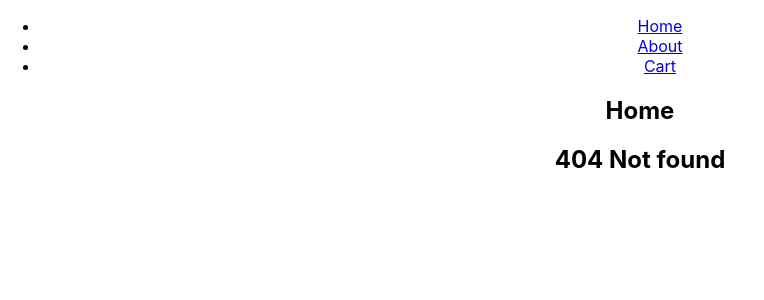
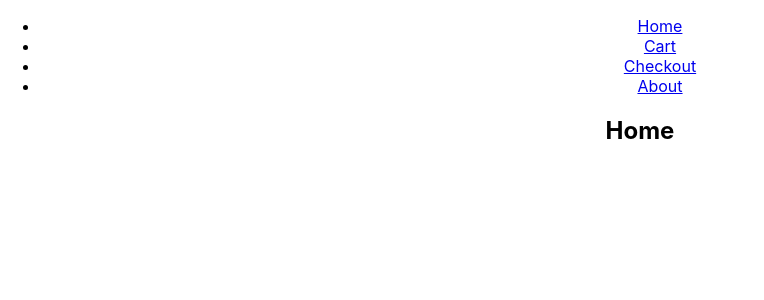
Before and after one commit to geomircean/init-funnel-track, a React (Create React App) app: page / in a window 1280 px wide. Before the commit this address had no page. Shown: the top 300 px of the page, without its empty margins (0-764 px from the left). Built offline with nearby package versions, Linux system fonts and the light colour scheme.

Commit message:
Fix routing and add g000 script

```diff
--- a/public/index.html
+++ b/public/index.html
@@ -36,5 +36,19 @@
       To begin the development, run `npm start` or `yarn start`.
       To create a production bundle, use `npm run build` or `yarn build`.
     -->
+
+    <script>
+      (function(d, s, u, a) {
+        a = d.createElement(s);
+        a.async = 1;
+        a.src = u;
+        d.body.appendChild(a);
+
+        a.onload = function() {
+          a.parentNode.removeChild(a);
+        };
+      })(document, 'script', 'https://js.g000.enterprise.ipost.com/static/pref/img/client/e/evozon/WEH/iPost-Web-Tracking-kpnfcnnmeq6eo-V1.js');
+    </script>
+
   </body>
 </html>
--- a/src/App.js
+++ b/src/App.js
@@ -1,27 +1,15 @@
 import React, { Component } from 'react';
 //import logo from './logo.svg';
+import NavMenu from './components/Menu';
 import './App.css';
-import AppRouter from './AppRouter';
+import AppRoutes from './AppRoutes';
 
 class App extends Component {
   render() {
     return (
       <div className="App">
-        {/*<header className="App-header">*/}
-          {/*<img src={logo} className="App-logo" alt="logo" />*/}
-          {/*<p>*/}
-            {/*Edit <code>src/App.js</code> and save to reload.*/}
-          {/*</p>*/}
-          {/*<a*/}
-            {/*className="App-link"*/}
-            {/*href="https://reactjs.org"*/}
-            {/*target="_blank"*/}
-            {/*rel="noopener noreferrer"*/}
-          {/*>*/}
-            {/*Learn React*/}
-          {/*</a>*/}
-        {/*</header>*/}
-        <AppRouter/>
+        <NavMenu/>
+        <AppRoutes/>
       </div>
     );
   }
--- a/src/AppRouter.js
+++ /dev/null
@@ -1,41 +0,0 @@
-import React from "react";
-import { BrowserRouter as Router, Route, Link } from "react-router-dom";
-import {
-  Home,
-  About,
-  ThankYou,
-  Cart,
-  NoMatch
-} from "./pages";
-
-const AppRouter = () => {
-  console.log(process.env);
-  return (
-    <Router basename={process.env.PUBLIC_URL} >
-      <div>
-        <nav>
-          <ul>
-            <li>
-              <Link to="/">Home</Link>
-            </li>
-            <li>
-              <Link to="/about/">About</Link>
-            </li>
-            <li>
-              <Link to="/cart/">Cart</Link>
-            </li>
-          </ul>
-        </nav>
-
-        <Route path="/" exact component={Home} />
-        <Route path="/about/" component={About} />
-        <Route path="/thank-you/" component={ThankYou} />
-        <Route path="/cart/" component={Cart} />
-        <Route component={NoMatch} />
-      </div>
-    </Router>
-  );
-};
-
-
-export default AppRouter;
--- /dev/null
+++ b/src/AppRoutes.js
@@ -0,0 +1,29 @@
+import React from 'react';
+import { BrowserRouter, Switch, Route } from 'react-router-dom';
+import {
+  Home,
+  About,
+  ThankYou,
+  Cart,
+  Checkout,
+  NoMatch
+} from './pages';
+
+const AppRoutes = () => {
+  return (
+    <BrowserRouter basename={process.env.PUBLIC_URL}>
+
+      <Switch>
+        <Route path="/" exact component={Home} />
+        <Route path="/about/" component={About} />
+        <Route path="/thank-you/" component={ThankYou} />
+        <Route path="/checkout/" component={Checkout} />
+        <Route path="/cart/" component={Cart} />
+        <Route component={NoMatch} />
+      </Switch>
+
+    </BrowserRouter>
+  );
+};
+
+export default AppRoutes;
--- /dev/null
+++ b/src/components/Menu.js
@@ -0,0 +1,38 @@
+import React from 'react'
+
+const menu = [
+  {
+    name: 'Home',
+    route: '/'
+  },
+  {
+    name: 'Cart',
+    route: '/cart'
+  },
+  {
+    name: 'Checkout',
+    route: '/checkout'
+  },
+  {
+    name: 'About',
+    route: '/cart'
+  }
+];
+
+const NavMenu = () => {
+  return (
+    <div>
+      <ul>
+        {
+          menu.map((item, index) => (
+            <li key={`menu-${index}`}>
+              <a href={item.route}>{item.name}</a>
+            </li>
+          ))
+        }
+      </ul>
+    </div>
+  );
+};
+
+export default NavMenu;
--- /dev/null
+++ b/src/pages/Checkout.js
@@ -0,0 +1,7 @@
+import React from 'react';
+
+const Checkout = () => {
+  return (<h2>Checkout</h2>)
+};
+
+export default Checkout;
--- a/src/pages/index.js
+++ b/src/pages/index.js
@@ -2,4 +2,5 @@ export { default as Home } from './Home';
 export { default as About } from './About';
 export { default as Cart } from './Cart';
 export { default as ThankYou } from './ThankYou';
+export { default as Checkout } from './Checkout';
 export { default as NoMatch } from './NoMatch';
```
